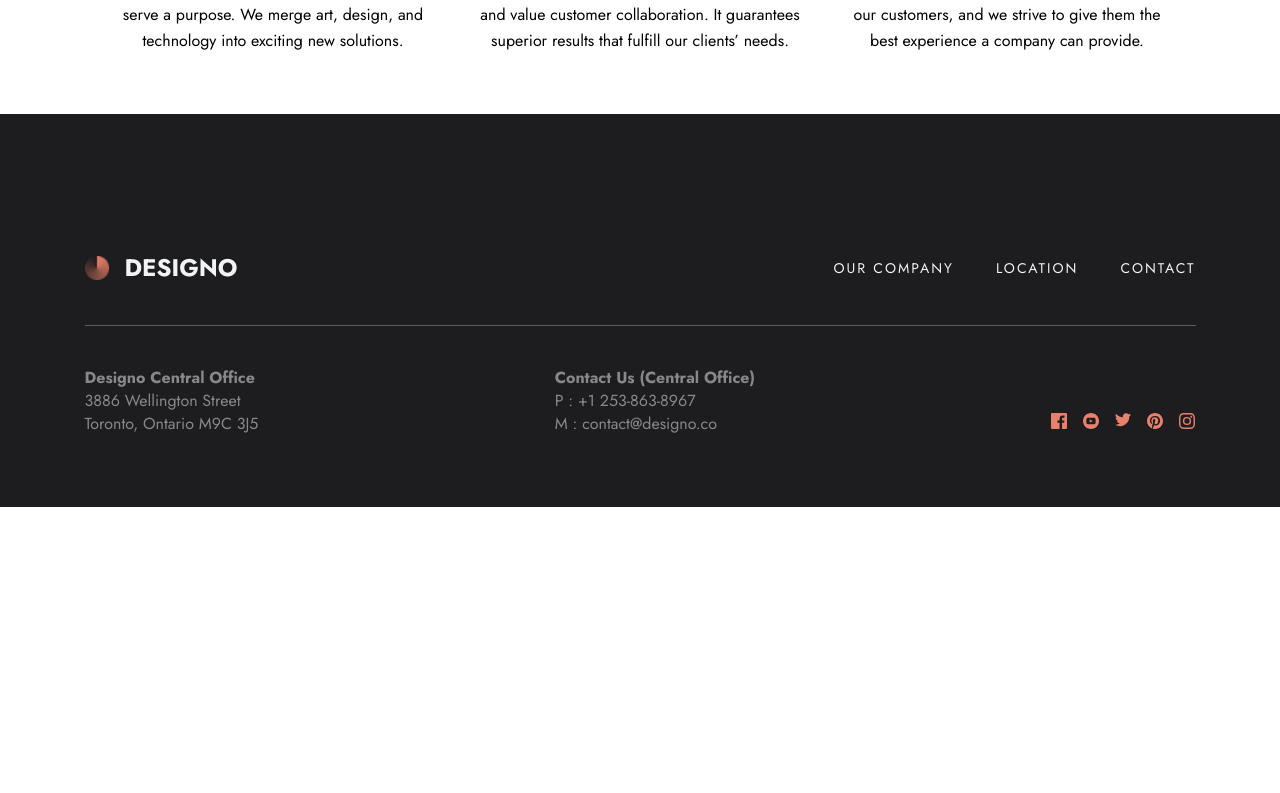
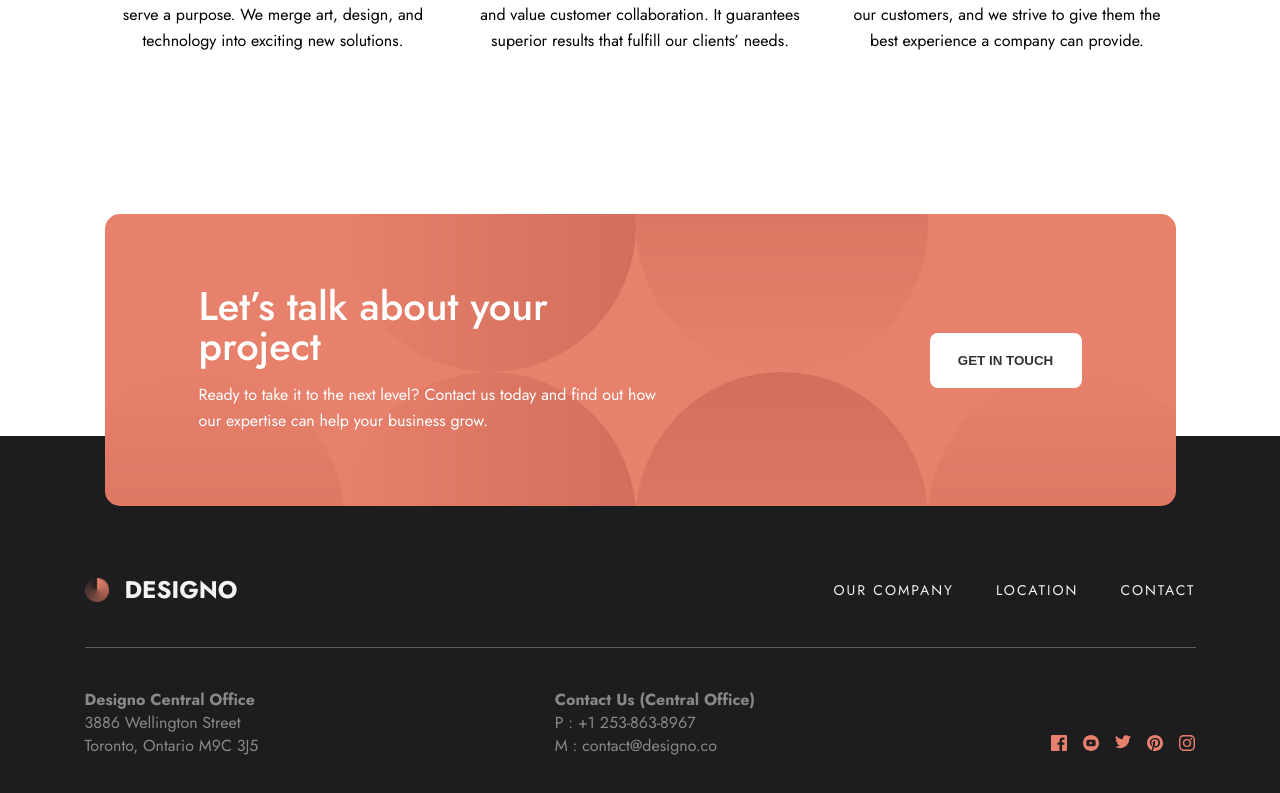
Before and after one commit to Chermann-KING/designo, a Next.js app: page / in a window 1280 px wide. Shown: the part 2113-2906 px from the top of the page. Before the commit the page ends 2620 px from the top, so only its background shows below. Built offline with nearby package versions, Linux system fonts and the light colour scheme.

Commit message:
💄 DEVELOP: Components > Layout > Add <GetInTouch />

```diff
--- a/src/app/(root)/page.tsx
+++ b/src/app/(root)/page.tsx
@@ -1,6 +1,7 @@
 "use client";
 
 import Features from "@/components/layout/Features";
+import GetInTouch from "@/components/layout/GetInTouch";
 import Hero from "@/components/layout/Hero";
 import Services from "@/components/layout/Services";
 import styled from "styled-components";
@@ -11,6 +12,7 @@ export default function Home() {
       <Hero />
       <Services />
       <Features />
+      <GetInTouch />
     </MainStyled>
   );
 }
@@ -26,7 +28,6 @@ const MainStyled = styled.main`
 
   margin: 0 auto;
   margin-top: 67px;
-  margin-bottom: 60px;
 
   // Styles pour les tablettes
   @media (max-width: 768px) {
--- /dev/null
+++ b/src/components/layout/GetInTouch.tsx
@@ -0,0 +1,122 @@
+import styled from "styled-components";
+
+const GetInTouch = () => {
+  return (
+    <SectionStyled>
+      <ContentStyled>
+        <h2>Let’s talk about your project</h2>
+        <p>
+          Ready to take it to the next level? Contact us today and find out how
+          our expertise can help your business grow.
+        </p>
+      </ContentStyled>
+      <button>Get In Touch</button>
+    </SectionStyled>
+  );
+};
+
+const SectionStyled = styled.section`
+  margin-bottom: -70px;
+
+  background-color: #e7816b;
+  display: flex;
+  align-items: center;
+  justify-content: space-between;
+  width: 100%;
+  height: 292px;
+
+  background-image: url("/images/shared/desktop/bg-pattern-call-to-action.svg");
+  background-position: 823px 450px;
+
+  padding: 0 94px;
+  border-radius: 15px;
+
+  button {
+    cursor: pointer;
+    border: none;
+    min-width: 152px;
+    padding: 20px;
+    background-color: #fff;
+    color: #333136;
+    text-transform: uppercase;
+    font-weight: 600;
+    border-radius: 8px;
+
+    &:hover {
+      color: #fff;
+      background-color: #ffad9b;
+    }
+  }
+
+  // Styles pour les tablettes
+  @media (max-width: 768px) {
+    margin-bottom: -86px;
+
+    flex-direction: column;
+    justify-content: center;
+    gap: 32px;
+  }
+
+  // Styles pour les téléphones
+  @media (max-width: 480px) {
+    margin-bottom: -190px;
+
+    height: 379px;
+    padding: 0 25px;
+    background-position: 653px 480px;
+  }
+`;
+
+const ContentStyled = styled.div`
+  margin-right: 20px;
+
+  width: 459px;
+  height: 148px;
+  color: white;
+
+  display: flex;
+  flex-direction: column;
+  justify-content: space-between;
+
+  h2 {
+    font-size: 2.5rem;
+    font-weight: 500;
+    letter-spacing: 0;
+    line-height: 40px;
+  }
+
+  p {
+    line-height: 26px;
+  }
+
+  // Styles pour les tablettes
+  @media (max-width: 768px) {
+    margin-right: 0px;
+
+    text-align: center;
+    align-items: center;
+
+    h2 {
+      width: 335px;
+    }
+    p {
+      padding: 0 10px;
+    }
+  }
+
+  // Styles pour les téléphones
+  @media (max-width: 480px) {
+    width: 100%;
+    height: 163px;
+    h2 {
+      font-size: 2rem;
+      line-height: 36px;
+      width: 279px;
+    }
+    p {
+      padding: 0;
+    }
+  }
+`;
+
+export default GetInTouch;
```
